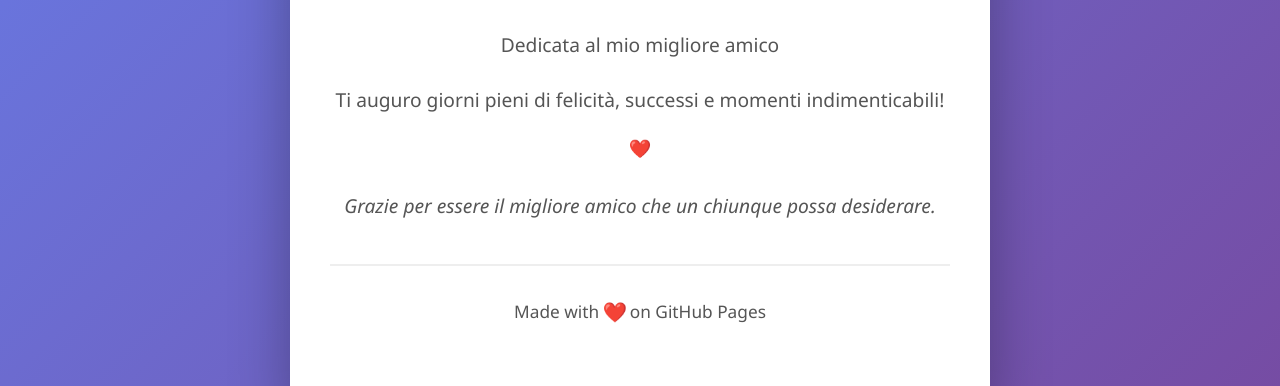
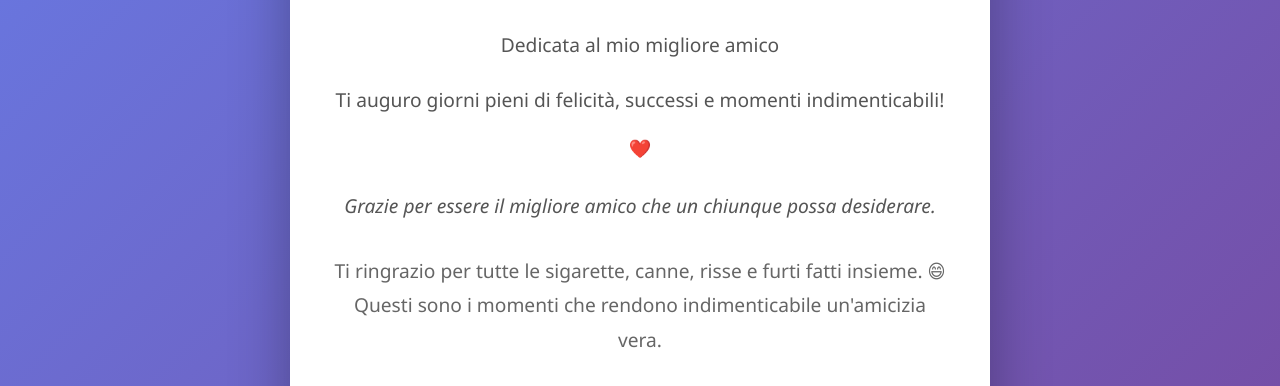
Before and after one commit to Daniel2408-afk/manu, a plain HTML site: page index.html in a window 1280 px wide. Shown: the part 404-790 px from the top of the page. Drawn offline with Linux system fonts and the light colour scheme.

Commit message:
seconda pubblicazione

```diff
--- a/index.html
+++ b/index.html
@@ -125,6 +125,7 @@
         <p>Ti auguro giorni pieni di felicità, successi e momenti indimenticabili!</p>
         <div class="heart">❤️</div>
         <p style="margin-top: 30px; font-style: italic;">Grazie per essere il migliore amico che un chiunque possa desiderare.</p>
+        <p style="margin-top: 30px; color: #666;">Ti ringrazio per tutte le sigarette, canne, risse e furti fatti insieme. 😄 Questi sono i momenti che rendono indimenticabile un'amicizia vera.</p>
 
         <div class="footer">
             <p>Made with <span class="heart">❤️</span> on GitHub Pages</p>
```
